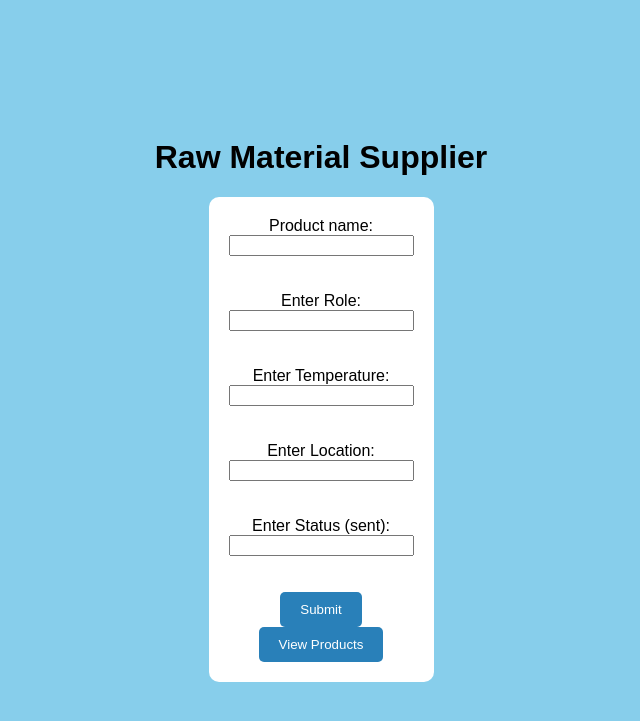
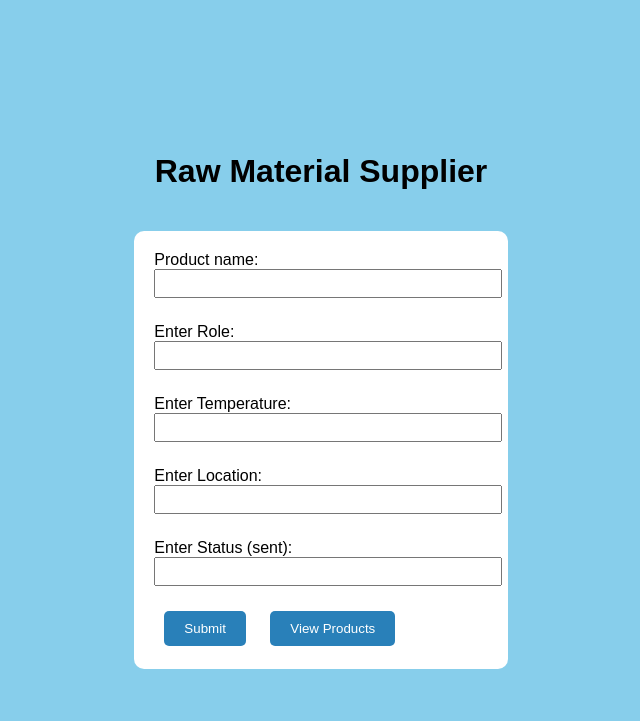
Before and after one commit to Mangesh-Gosavi/Blockchain_Supplychain, a Flask app: page /rawmat in a window 1280 px wide. Shown: the top 721 px of the page, without its empty margins (319-959 px from the left). Run offline with Flask 3, Linux system fonts and the light colour scheme.

Commit message:
Update rawmat.html

```diff
--- a/templates/rawmat.html
+++ b/templates/rawmat.html
@@ -15,42 +15,40 @@
         }
 
         .container {
-            display: flex;
+            display: flexbox;
             flex-direction: column;
             align-items: center;
-            justify-content: center;
+            margin-top: 20px;
             background-color: white;
             padding: 20px;
             border-radius: 10px;
         }
 
-        .container h1 {
-            text-align: center;
+        .container input {
+            margin-bottom: 7px;
+            width: 100%; /* Make the inputs stretch to full width */
+            padding: 5px; /* Add some padding for better appearance */
         }
 
-        .container div {
-            display: flex;
-            flex-direction: column;
-            align-items: center;
-            margin-bottom: 10px;
-        }
-
-        .container div label {
-            margin-bottom: 5px;
-        }
-
-        .container div input {
-            width: 100%;
-            padding: 5px;
-        }
-
-        .container button {
+        .container button[type="submit"] {
             background-color: #2980b9;
             color: white;
+            margin: 0 10px; /* Adjust margin to create space between buttons */
             padding: 10px 20px;
             border: none;
             border-radius: 5px;
             cursor: pointer;
+            margin-bottom: 3px;
+        }
+        .container button[type="button"] {
+            background-color: #2980b9;
+            color: white;
+            margin: 0 10px; /* Adjust margin to create space between buttons */
+            padding: 10px 20px;
+            border: none;
+            border-radius: 5px;
+            cursor: pointer;
+            margin-bottom: 3px;
         }
     </style>
 </head>
```
